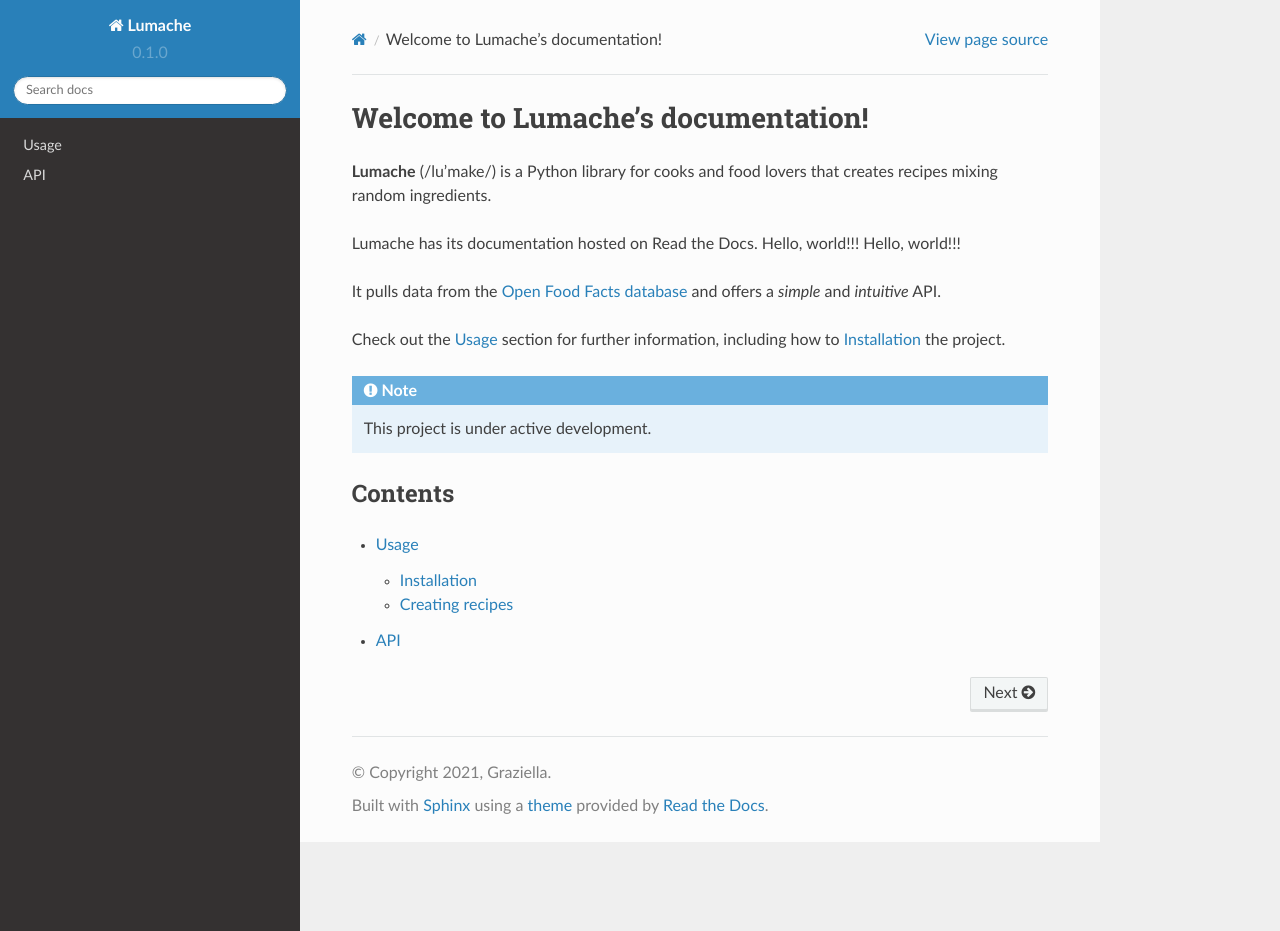
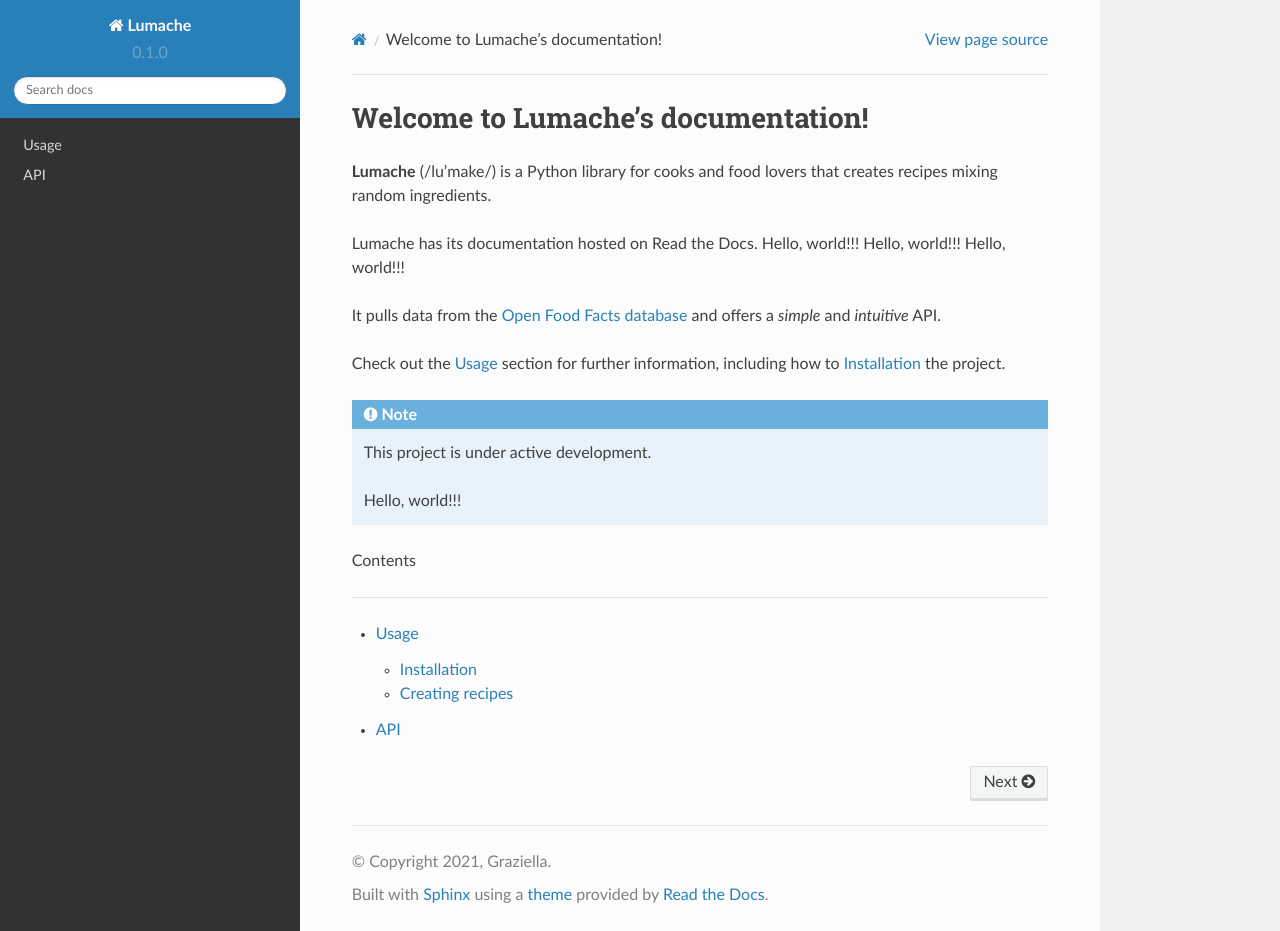
Before and after one commit to Ian-potter/docs-template, a Sphinx documentation site: the page built from docs/source/index.rst, in a window 1280 px wide and 931 px high. Built offline with Sphinx 7.4.7 and the Read the Docs theme 2.0.0, drawn with Linux system fonts in a browser that asks for light colours.

Commit message:
Update index.rst

```diff
--- a/docs/source/index.rst
+++ b/docs/source/index.rst
@@ -7,6 +7,8 @@
 Lumache has its documentation hosted on Read the Docs.
 Hello, world!!!
 Hello, world!!!
+Hello, world!!!
+
 
 It pulls data from the `Open Food Facts database <https://world.openfoodfacts.org/>`_
 and offers a *simple* and *intuitive* API.
@@ -18,7 +20,11 @@
 
    This project is under active development.
 
+   Hello, world!!!
+
+
 Contents
+
 --------
 
 .. toctree::
```
